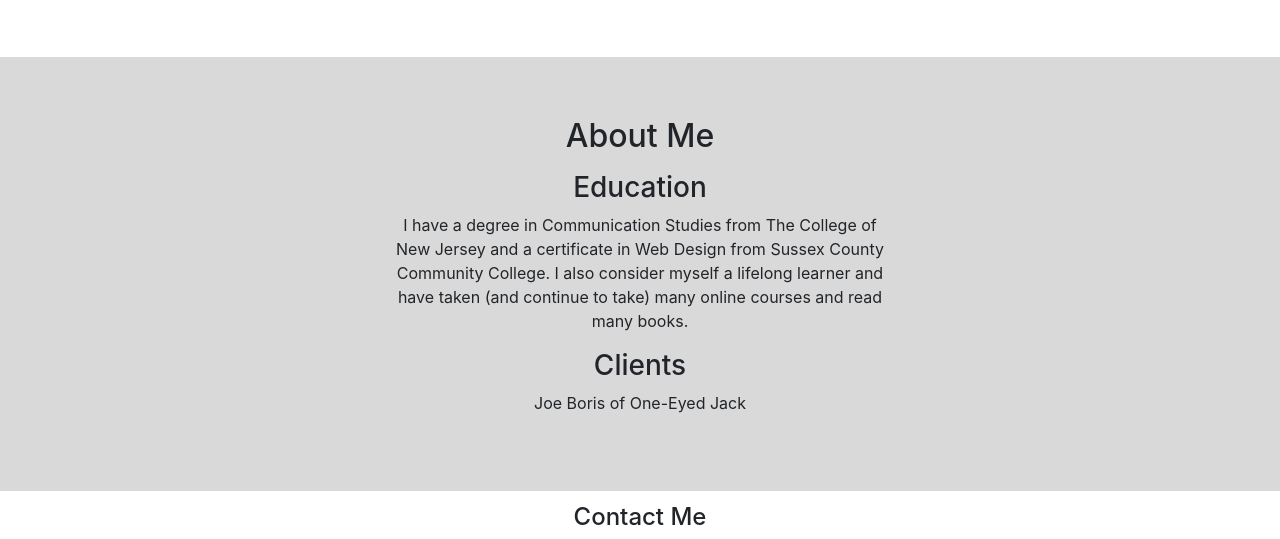
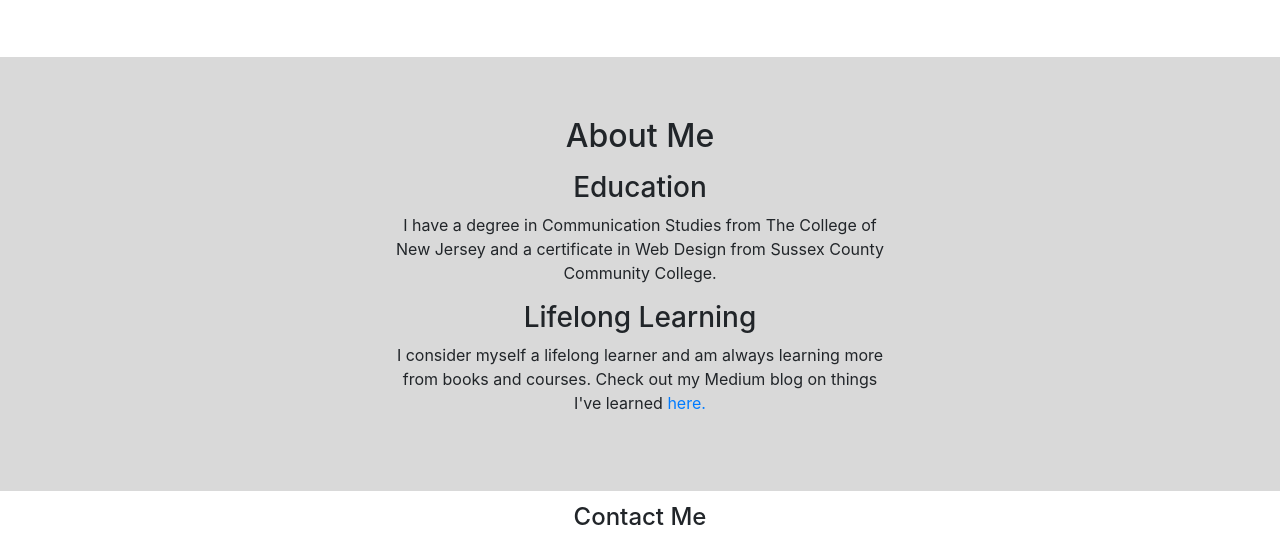
Before and after one commit to liamd330/Portfolio, a website: page public/index.html in a window 1280 px wide. Shown: the part 1860-2399 px from the top of the page. Drawn offline with nearby package versions, Linux system fonts and the light colour scheme.

Commit message:
lifelong learner

```diff
--- a/public/index.html
+++ b/public/index.html
@@ -133,11 +133,9 @@
             <p class="section-subtitle section-subtitle-about"></p>
             <div class="about-me-body">
                 <h3>Education</h3>
-                <p>I have a degree in Communication Studies from The College of New Jersey and a certificate in Web Design from Sussex County Community College. I also consider myself a lifelong learner and have taken (and continue to take) many online courses and read many books.</p>
-                <h3>Clients</h3>
-                <ul>
-                    <li>Joe Boris of One-Eyed Jack</li>
-                </ul>
+                <p>I have a degree in Communication Studies from The College of New Jersey and a certificate in Web Design from Sussex County Community College.</p>
+                <h3>Lifelong Learning</h3>
+                <p>I consider myself a lifelong learner and am always learning more from books and courses. Check out my Medium blog on things I've learned <a target="_blank" href="https://medium.com/@liamdonovan">here.</a></p>
             </div>
         </section> <!-- About Me -->
 
```
